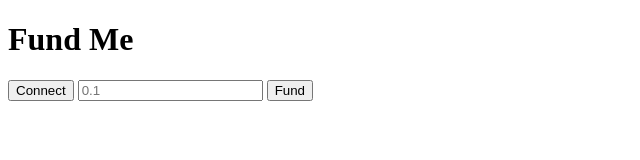
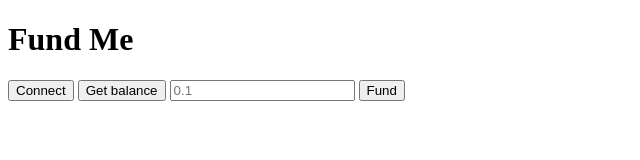
Before and after one commit to mattiauliano/html-hardhat-fund-me, a website with bundled scripts: page index.html in a window 1280 px wide. Shown: the whole page, without its empty margins (0-640 px from the left). Built offline with nearby package versions, Linux system fonts and the light colour scheme.

Commit message:
Create get balance button

```diff
--- a/index.html
+++ b/index.html
@@ -9,8 +9,11 @@
     <body>
         <h1>Fund Me</h1>
         <button id="connectBtn">Connect</button>
+        <button id="balanceBtn">Get balance</button>
+        <!-- Form -->
         <input id="ethAmountInput" type="text" placeholder="0.1" />
         <button id="fundBtn">Fund</button>
+        <!-- Form -->
         <script src="./index.js" type="module"></script>
     </body>
 </html>
```
